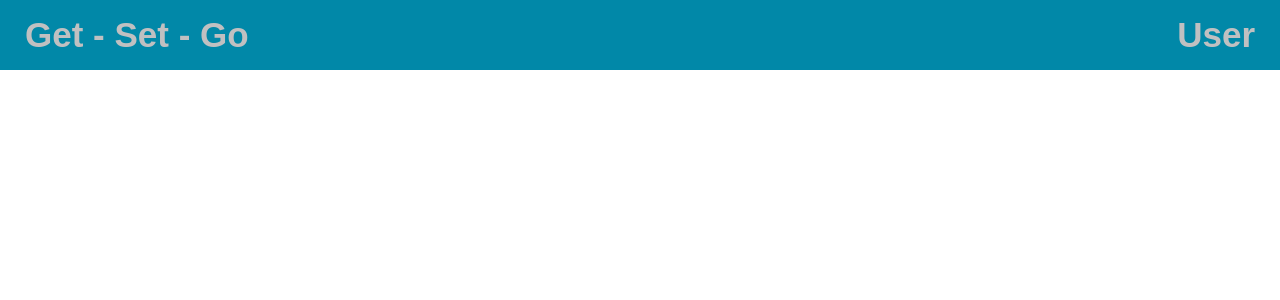
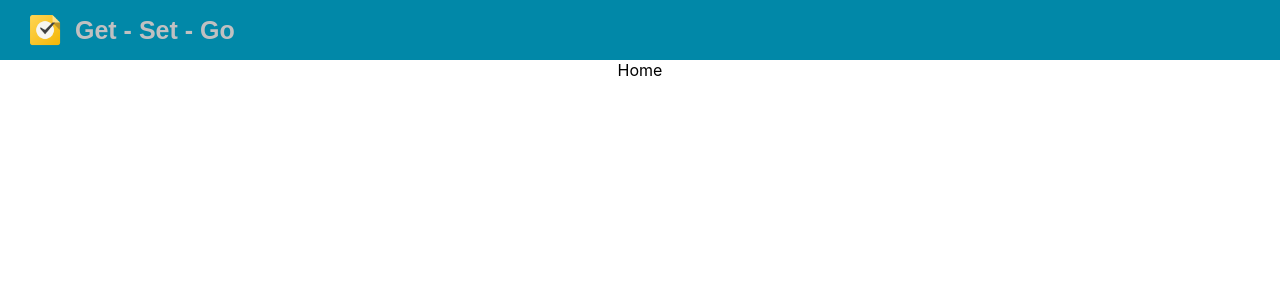
Before and after one commit to Maddy-O/task-management-portal, a React (Create React App) app: page / in a window 1280 px wide. Shown: the top 300 px of the page. Built offline with nearby package versions, Linux system fonts and the light colour scheme.

Commit message:
Navbar Update

```diff
--- a/src/App.js
+++ b/src/App.js
@@ -1,10 +1,12 @@
 import "./App.css";
 import Navbar from "./Components/Navbar";
+import Home from "./Pages/Home";
 
 function App() {
   return (
     <div className="App">
       <Navbar />
+      <Home />
     </div>
   );
 }
--- a/src/Components/Navbar.jsx
+++ b/src/Components/Navbar.jsx
@@ -1,4 +1,5 @@
 import React from "react";
+import tasks from "../Assets/tasks.png";
 
 const Navbar = () => {
   return (
@@ -8,29 +9,25 @@ const Navbar = () => {
         justifyContent: "space-between",
         backgroundColor: "#0188a8",
         color: "#c0c0c1",
-        padding: "15px 25px",
+        padding: "10px 25px",
+        height: "40px",
+        textAlign: "center",
       }}
     >
+      <div style={{ display: "flex", alignItems: "center", gap: "10px" }}>
+        <img src={tasks} alt="#" height="100%" />
         <p
           style={{
             margin: "0px",
-          fontSize: "35px",
+            fontSize: "25px",
             fontWeight: "bolder",
             fontFamily: "sans-serif",
+            textShadow: "2px 2px 2px 2px gray",
           }}
         >
           Get - Set - Go
         </p>
-      <p
-        style={{
-          margin: "0px",
-          fontSize: "35px",
-          fontWeight: "bolder",
-          fontFamily: "sans-serif",
-        }}
-      >
-        User
-      </p>
+      </div>
     </div>
   );
 };
--- /dev/null
+++ b/src/Pages/Home.jsx
@@ -0,0 +1,7 @@
+import React from "react";
+
+const Home = () => {
+  return <div>Home</div>;
+};
+
+export default Home;
```
Also changed, not shown: src/Assets/tasks.png (added). Lines whose indentation alone changed are shown as unchanged.
